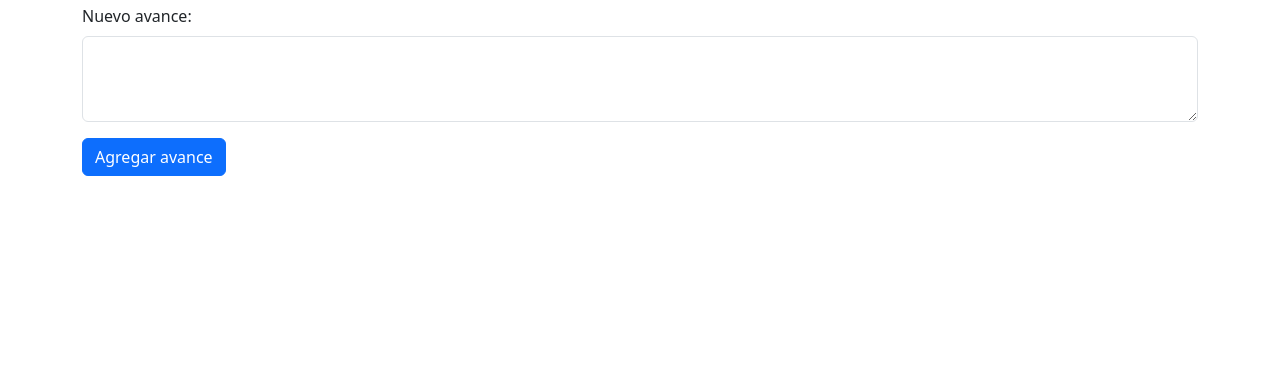
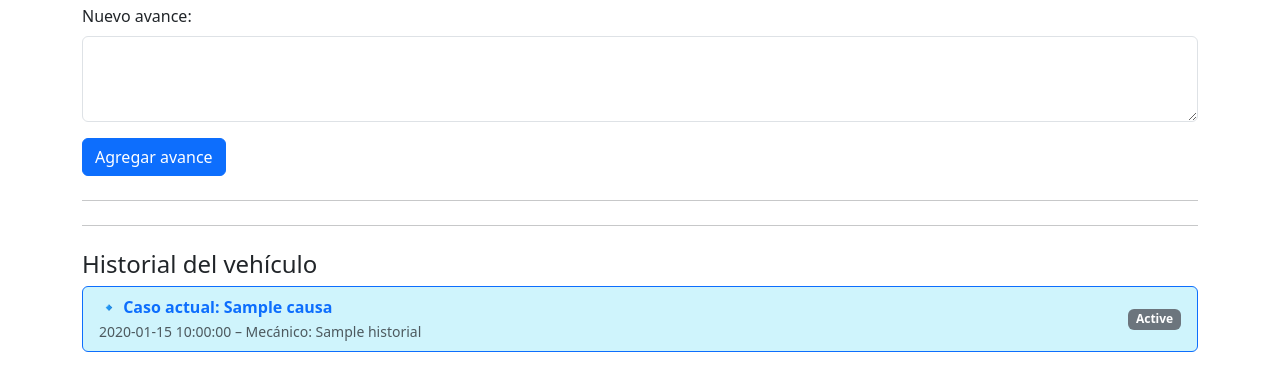
Before and after one commit to Rajold/workShop, a PHP site: template app/views/casos/ver.php in a window 1280 px wide. Shown: the part 200-591 px from the top of the page. Run offline with PHP 8.4, Linux system fonts and the light colour scheme; the template is opened without the code that fills it: most values are stand-ins (such as "Sample title", 1, 10 or a date in 2020).

Commit message:
updNewCase

```diff
--- a/app/views/casos/ver.php
+++ b/app/views/casos/ver.php
@@ -23,3 +23,42 @@
     </div>
     <button type="submit" class="btn btn-primary">Agregar avance</button>
 </form>
+
+<hr class="my-4">
+
+<hr class="my-4">
+
+<h4>Historial del vehículo</h4>
+<?php if (!empty($historial)): ?>
+    <ul class="list-group">
+        <?php foreach ($historial as $h): ?>
+            <?php
+                $isCurrent = ($h['id'] == $caso['id']); // 🔍 Es el caso actual
+                $badgeColor = ($h['estado'] === 'abierto') ? 'success' : 'secondary';
+                $itemClass = $isCurrent ? 'list-group-item-info border-primary' : '';
+            ?>
+            <li class="list-group-item d-flex justify-content-between align-items-center <?= $itemClass ?>">
+                <div>
+                    <a href="index.php?controller=case&action=ver&id=<?= htmlspecialchars($h['id']) ?>" class="text-decoration-none <?= $isCurrent ? 'fw-bold text-primary' : '' ?>">
+                        <?php if ($isCurrent): ?>
+                            🔹 Caso actual:
+                        <?php else: ?>
+                            Caso #<?= htmlspecialchars($h['id']) ?> –
+                        <?php endif; ?>
+                        <?= htmlspecialchars($h['causa'] ?? 'Sin causa') ?>
+                    </a>
+                    <br>
+                    <small class="text-muted">
+                        <?= htmlspecialchars($h['fecha_ingreso']) ?> –
+                        Mecánico: <?= htmlspecialchars($h['mecanico_nombre'] ?? 'N/D') ?>
+                    </small>
+                </div>
+                <span class="badge bg-<?= $badgeColor ?>">
+                    <?= htmlspecialchars(ucfirst($h['estado'])) ?>
+                </span>
+            </li>
+        <?php endforeach; ?>
+    </ul>
+<?php else: ?>
+    <p class="text-muted">Este vehículo no tiene historial de casos anteriores.</p>
+<?php endif; ?>
```
Also changed, not shown: app/controllers/CaseController.php (+33 -0 lines), app/models/RepairCase.php (+33 -0 lines), app/views/mechanic/case_view.php (+12 -0 lines).
